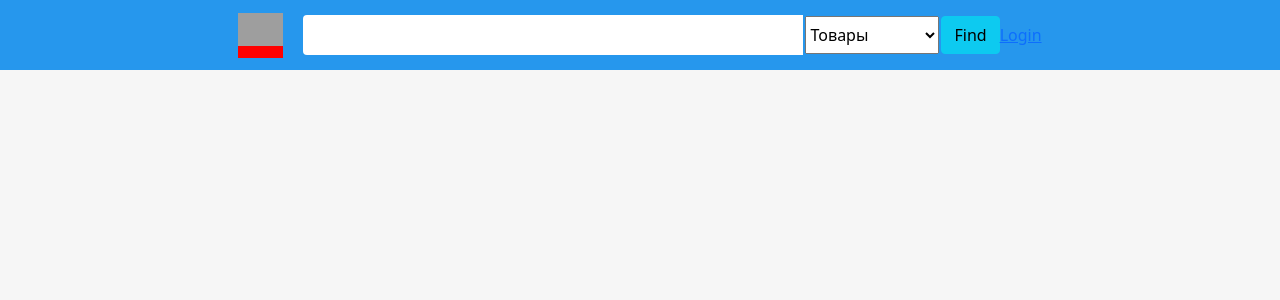
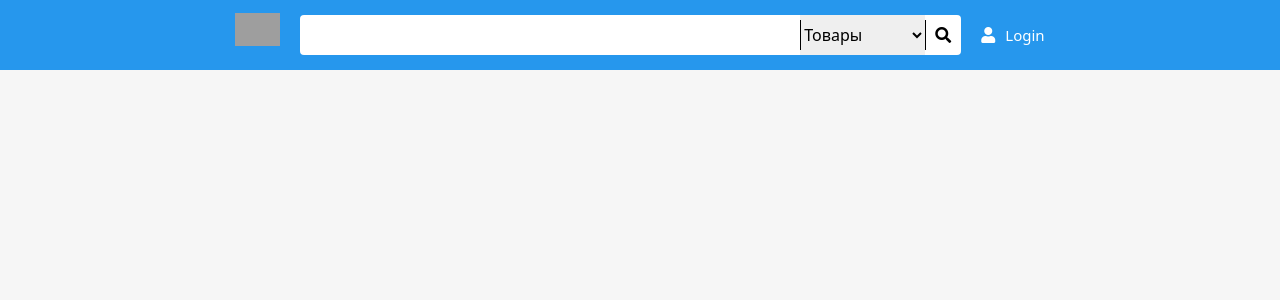
Before and after one commit to BlackFox101/WebShop, a Symfony app: template templates/pages/shop/shop.html.twig in a window 1280 px wide. Shown: the top 300 px of the page. Run offline with Twig, Linux system fonts and the light colour scheme; the template is opened without the code that fills it, so the values that code supplies are empty; some libraries are stand-ins or nearby versions; grey boxes are pictures that could not be loaded.

Commit message:
Стилизовал header

```diff
--- a/public/css/header.css
+++ b/public/css/header.css
@@ -12,6 +12,7 @@
     display: flex;
     justify-content: space-between;
     align-items: center;
+    position: relative;
 }
 
 .header__search-and-icon {
@@ -20,7 +21,6 @@
 }
 
 .header-logo {
-    background: red;
     display: block;
     text-decoration: none;
     cursor: pointer;
@@ -33,14 +33,16 @@
 }
 
 .header__search-select {
-    margin-left: 2px;
-    margin-right: 2px;
+    height: 40px;
+    border: 0;
+    width: 125px;
 }
 
 .header__search-field {
     display: flex;
     align-items: center;
     margin-left: 20px;
+    margin-right: 20px;
 }
 
 .header__search-input {
@@ -56,4 +58,95 @@
 
 .header__search-controls {
     display: flex;
+    position: relative;
 }
+
+.find-button {
+    outline: 0;
+    border: 0;
+    background-color: white;
+    border-radius: 0 0.25rem 0.25rem 0;
+    padding-left: 10px;
+    padding-right: 10px;
+}
+
+.header__search-controls::before,
+.header__search-controls::after {
+    position: absolute;
+    content: '';
+    width: 1px;
+    height: 30px;
+    top: 5px;
+    left: 0;
+    z-index: 10;
+    background-color: black
+;
+}
+
+.header__search-controls::after {
+    left: 125px;
+}
+
+.header__container-login-btn {
+    font-size: 0.9375rem;
+    color: #fff;
+    text-decoration: none;
+}
+
+.header__container-login-btn:hover {
+    border-bottom: .0625rem dashed #fff;
+    color: #fff;
+}
+
+.login-container {
+    display: flex;
+    align-items: center;
+}
+
+.login-container i {
+    color: white;
+    margin-right: 10px;
+}
+
+.auth-menu {
+    position: absolute;
+    top: 10px;
+    right: -75px;
+    display: flex;
+    flex-direction: column;
+}
+
+.user-name {
+    display: flex;
+    align-items: center;
+    justify-content: center;
+}
+
+.user-name div {
+    margin-right: 10px;
+}
+
+.auth-menu__list {
+    display: none;
+    list-style-type: none;
+    margin: 0;
+    padding: 0;
+    background-color: white;
+    border: 1px solid rgba(42,42,42,0.15);
+    border-radius: 0.25rem;
+    cursor: pointer;
+}
+
+.auth-menu__list-item {
+    padding: 0.25rem 1.5rem;
+}
+
+.auth-menu__list-item:hover {
+    background-color: #f8f9fa;
+}
+
+.auth-menu__list-item:active {
+    color: #fff;
+    text-decoration: none;
+    background-color: #f79800;
+}
--- a/public/css/main.css
+++ b/public/css/main.css
@@ -8,8 +8,9 @@ body {
     background-color: #f6f6f6 !important;
 }
 
-a {
-    text-decoration: none;
+a,
+a:visited {
+    text-decoration: none !important;
     color: inherit;
 }
 
--- a/public/js/header.js
+++ b/public/js/header.js
@@ -1,6 +1,8 @@
-const findBtn = document.querySelector('.header__search-find-btn')
+const findBtn = document.querySelector('.find-button')
 const select = document.querySelector('.header__search-select')
 const logoutBtn = document.querySelector('.header__container-logout-btn')
+const authMenuBtn = document.querySelector('.auth-menu')
+const authMenuList = authMenuBtn.querySelector('ul')
 
 let selectedCategory = select.value
 
@@ -16,3 +18,22 @@ findBtn.addEventListener('click', () => {
     // TODO
     console.log('clicked', selectedCategory)
 })
+
+authMenuBtn.addEventListener('click', (e) => {
+    if (authMenuList.style.display === 'none') {
+        authMenuBtn.style.right = '-132px'
+        authMenuList.style.display = 'block'
+    }
+    else if (e.target.parentNode.className !== 'auth-menu__list') {
+        authMenuBtn.style.right = '-75px'
+        authMenuList.style.display = 'none'
+    }
+})
+
+window.addEventListener('click', (e) => {
+    console.log(e.target.parentNode)
+    if (!['auth-menu__list', 'user-name', 'auth-menu'].includes(e.target.parentNode.className)) {
+        authMenuBtn.style.right = '-75px'
+        authMenuList.style.display = 'none'
+    }
+})
--- a/templates/base.html.twig
+++ b/templates/base.html.twig
@@ -9,6 +9,7 @@
             <link rel="stylesheet" type="text/css" href="{{ asset('css/header.css') }}">
             <link rel="stylesheet" type="text/css" href="{{ asset('css/main.css') }}">
             <link rel="stylesheet" type="text/css" href="{{ asset('css/bootstrap.min.css') }}">
+            <link rel="stylesheet" href="https://use.fontawesome.com/releases/v5.8.1/css/all.css" integrity="sha384-50oBUHEmvpQ+1lW4y57PTFmhCaXp0ML5d60M1M7uH2+nqUivzIebhndOJK28anvf" crossorigin="anonymous">
         {% endblock %}
     </head>
     <body>
--- a/templates/inc/_header.html.twig
+++ b/templates/inc/_header.html.twig
@@ -12,18 +12,40 @@
                         <option value="shops">Магазины</option>
                         <option value="users">Пользователи</option>
                     </select>
-                    <button type="button" class="btn btn-info">Find</button>
+                    <button type="button" class="find-button">
+                        <i class="fa fa-search" aria-hidden="true"></i>
+                    </button>
                 </div>
             </div>
         </div>
         <div>
             {% if not is_granted('IS_AUTHENTICATED_FULLY') %}
-                <a href="{{ path('app_login') }}" class="header__container-login-btn">Login</a>
+                <div class="login-container">
+                    <i class="fa fa-user" aria-hidden="true"></i>
+                    <a href="{{ path('app_login') }}" class="header__container-login-btn">
+                        Login
+                    </a>
+                </div>
             {% endif %}
             {% if is_granted('IS_AUTHENTICATED_FULLY') %}
-                <a href="{{ path('app_logout') }}" class="header__container-logout-btn">Exit</a>
+                <div class="auth-menu">
+                    <div class="user-name">
+                        <div>{{ app.user.firstName}}</div>
+                        <i class="fas fa-arrow-down"></i>
+                    </div>
+                    <ul class="auth-menu__list">
+                        <li class="auth-menu__list-item">
+                            <a>Личный кабинет</a>
+                        </li>
+                        <li class="auth-menu__list-item">
+                            <a>Избранное</a>
+                        </li>
+                        <li class="auth-menu__list-item">
+                            <a href="{{ path('app_logout') }}" class="header__container-logout-btn">Exit</a>
+                        </li>
+                    </ul>
+                </div>
             {% endif %}
         </div>
-        <div>{{ app.user.firstName}}</div>
     </div>
 </div>
```
